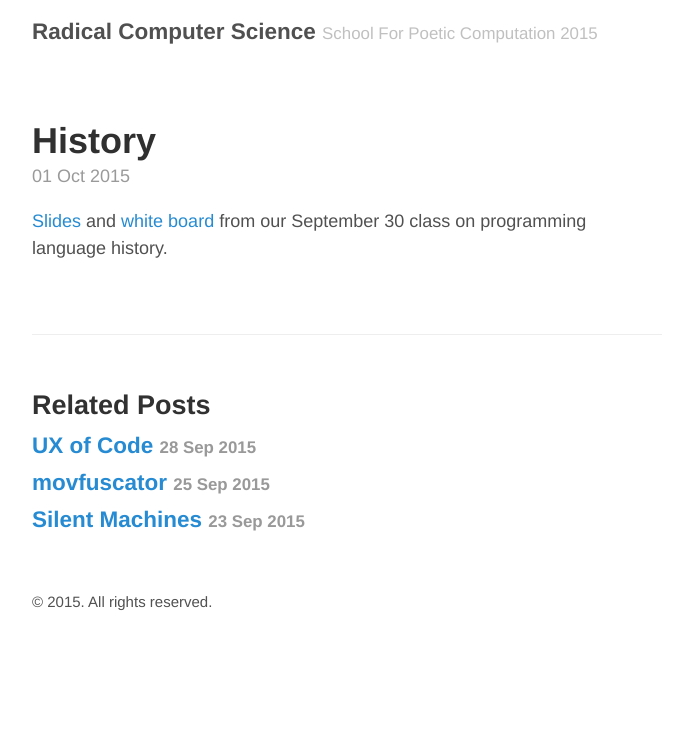
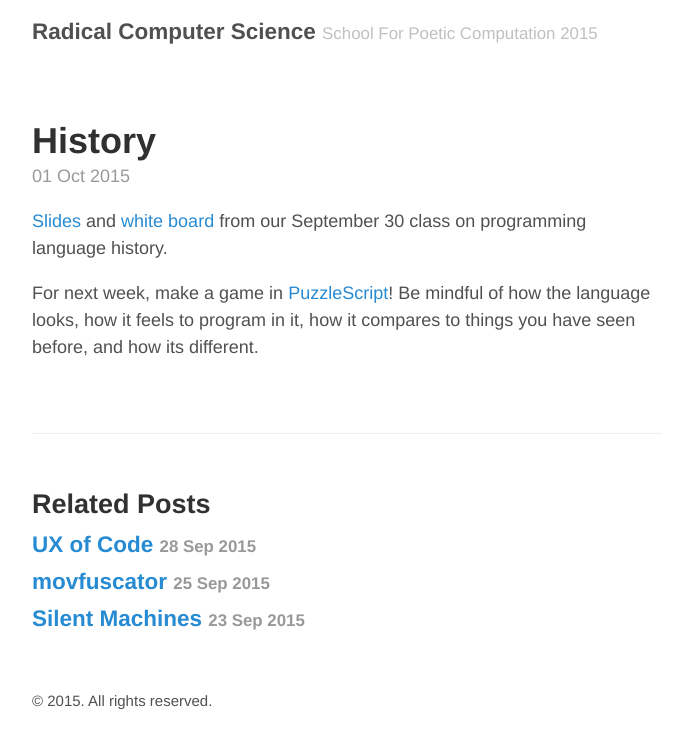
Before and after one commit to PlumpMath/sfpc, a Jekyll site: the page built from _posts/2015-10-01-history.md, in a window 1280 px wide. Shown: the top 748 px of the page, without its empty margins (293-974 px from the left). Built offline with Jekyll 4.4.1, drawn with Linux system fonts in a browser that asks for light colours.

Commit message:
Add puzzlescript hw

```diff
--- a/_posts/2015-10-01-history.md
+++ b/_posts/2015-10-01-history.md
@@ -4,3 +4,5 @@ title: History
 ---
 
 [Slides]({{ site.url }}/slides/history) and [white board]({{ site.url }}/boards/history) from our September 30 class on programming language history.
+
+For next week, make a game in [PuzzleScript](http://www.puzzlescript.net/)! Be mindful of how the language looks, how it feels to program in it, how it compares to things you have seen before, and how its different.
```
